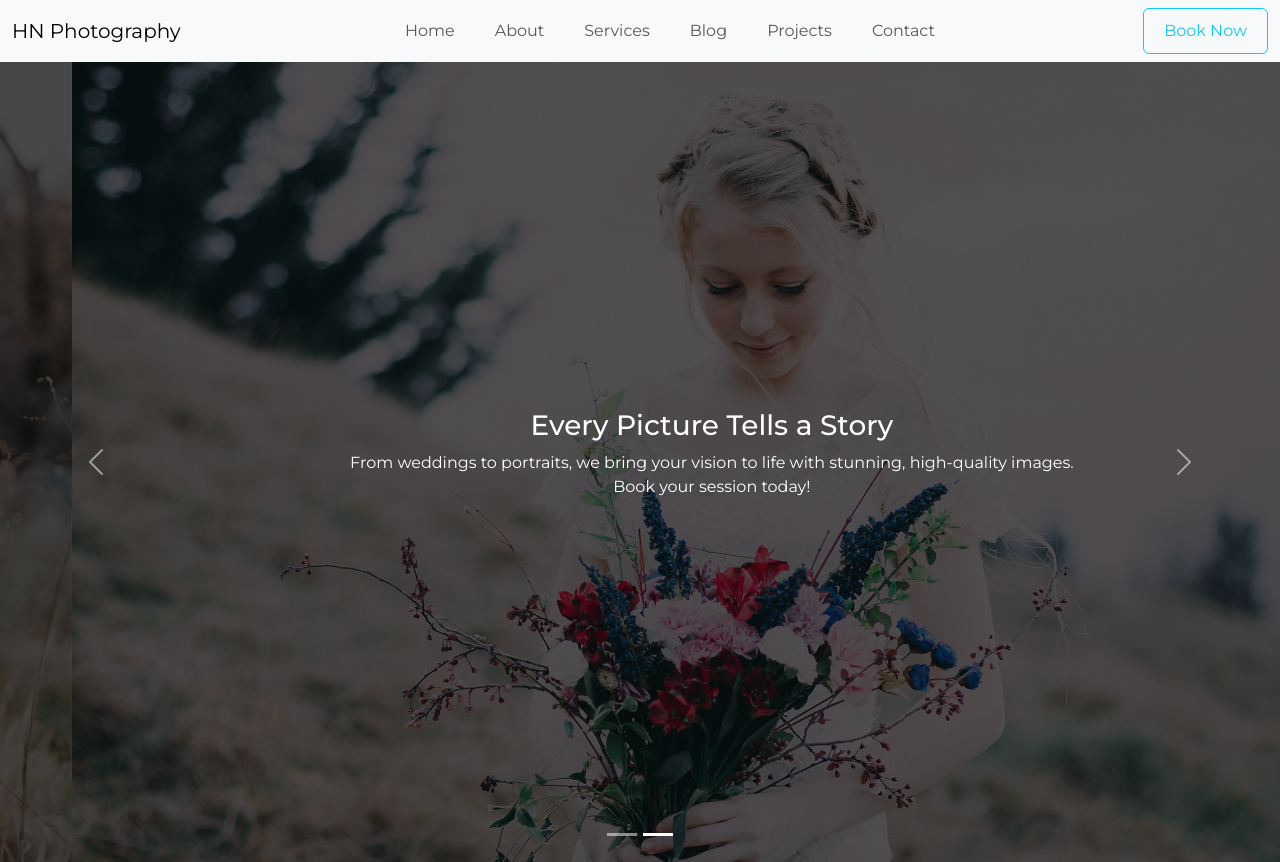
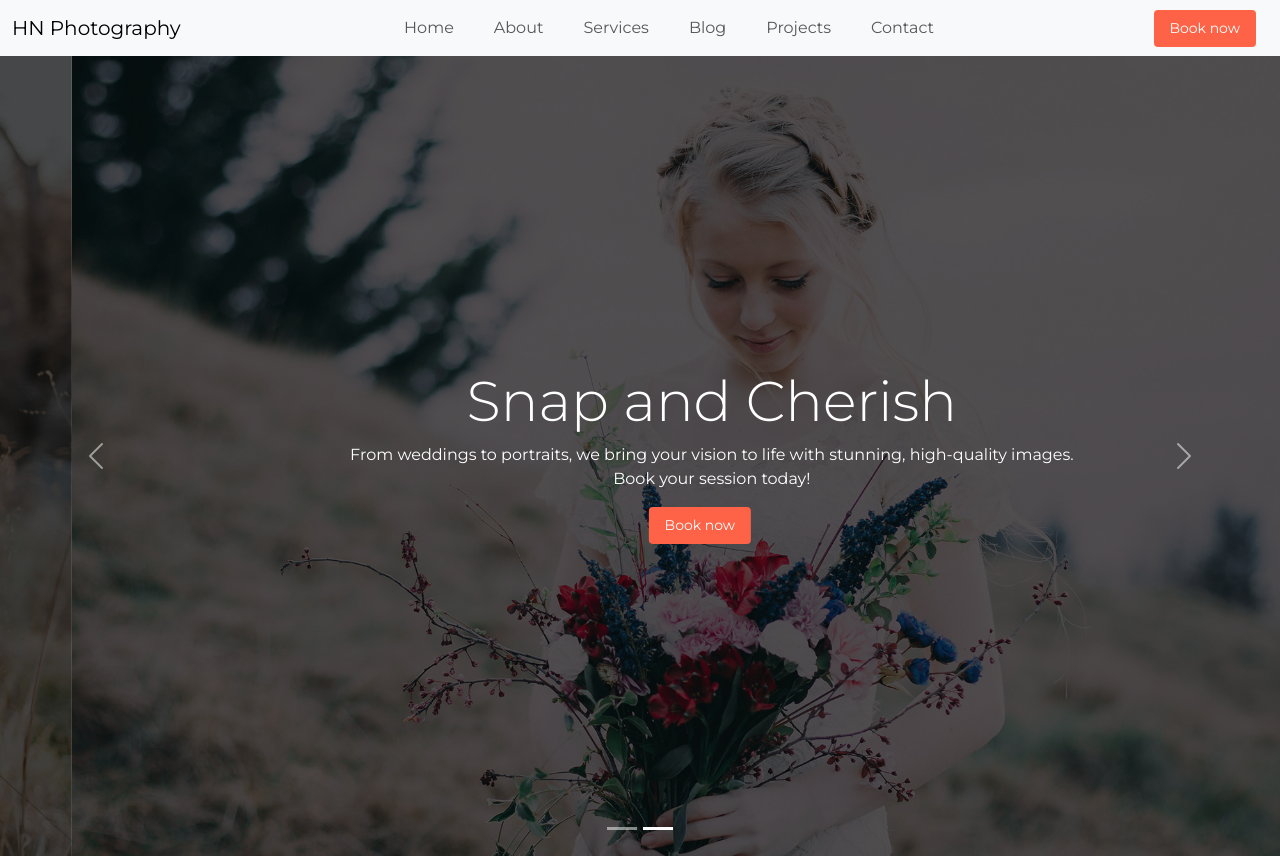
Before and after one commit to jananisree96/HN-photography-rb, a React (Vite) app in the folder react-bs/: page / in a window 1280 px wide. Built offline with nearby package versions, Linux system fonts and the light colour scheme.

Commit message:
button created, banner content changed

```diff
--- a/react-bs/src/App.css
+++ b/react-bs/src/App.css
@@ -5,3 +5,9 @@
 .overlay {
     background: rgba(0, 0, 0, 0.5);
   }
+
+  .btn{
+    white-space: nowrap;
+    background-color: tomato !important;
+    border: none !important;
+  }
--- a/react-bs/src/components/Banner.jsx
+++ b/react-bs/src/components/Banner.jsx
@@ -2,6 +2,7 @@ import React from "react";
 import { Carousel, Container, Row, Col } from "react-bootstrap";
 import banner from "../images/hero-banner-2.jpg";
 import bannertwo from "../images/hero-banner.jpg";
+import CustomButton from "./CustomButton";
 import "../../src/App.css";
 
 const Banner = () => {
@@ -14,12 +15,16 @@ const Banner = () => {
           <Container className="position-absolute top-50 start-50 translate-middle text-white">
             <Row className="justify-content-center">
               <Col md={8}>
-                <h3>Capturing Moments, Creating Memories</h3>
+                <h4 className="display-4">Life in Frames</h4>
                 <p>
-                  Experience the art of storytelling through our lens. Let us freeze your special moments with breathtaking photography.
+                A picture may fade, but a framed moment lasts forever.
+                </p>
+                <p>
+                A picture may fade with time, but a framed moment remains eternal. Every captured second holds emotions, stories, and memories that stay alive, reminding us of the beauty of life's journey.
                 </p>
               </Col>
             </Row>
+            <CustomButton/>
           </Container>
         </div>
       </Carousel.Item>
@@ -31,12 +36,13 @@ const Banner = () => {
           <Container className="position-absolute top-50 start-50 translate-middle text-white">
             <Row className="justify-content-center">
               <Col md={8}>
-                <h3>Every Picture Tells a Story</h3>
+                <h3 className="display-4">Snap and Cherish</h3>
                 <p>
                   From weddings to portraits, we bring your vision to life with stunning, high-quality images. Book your session today!
                 </p>
               </Col>
             </Row>
+            <CustomButton/>
           </Container>
         </div>
       </Carousel.Item>
--- /dev/null
+++ b/react-bs/src/components/CustomButton.jsx
@@ -0,0 +1,9 @@
+import React from 'react'
+import Button from 'react-bootstrap/Button';
+const CustomButton = () => {
+  return (
+    <Button size="sm" className='btn px-3 py-2 me-4'>Book now</Button>
+  )
+}
+
+export default CustomButton
--- a/react-bs/src/components/NavBar.jsx
+++ b/react-bs/src/components/NavBar.jsx
@@ -2,10 +2,10 @@ import Button from 'react-bootstrap/Button';
 import Container from 'react-bootstrap/Container';
 import Nav from 'react-bootstrap/Nav';
 import Navbar from 'react-bootstrap/Navbar';
-
+import CustomButton from './CustomButton';
 function NavBar() {
   return (
-    <Navbar expand="lg" className="bg-body-tertiary">
+    <Navbar expand="lg" className="bg-body-tertiary" sticky='top'>
       <Container fluid>
         <Navbar.Brand href="#">HN Photography</Navbar.Brand>
         <Navbar.Toggle aria-controls="navbarScroll" />
@@ -22,11 +22,10 @@ function NavBar() {
             <Nav.Link href="#">Projects</Nav.Link>
             <Nav.Link href="#">Contact</Nav.Link>
           </Nav>
-          <Button variant="outline-info" className='d-inline-block' style={{ whiteSpace: "nowrap", padding: "10px 20px" }}>Book Now</Button>
         </Navbar.Collapse>
       </Container>
+      <CustomButton/>
     </Navbar>
-
   );
 }
 
```
